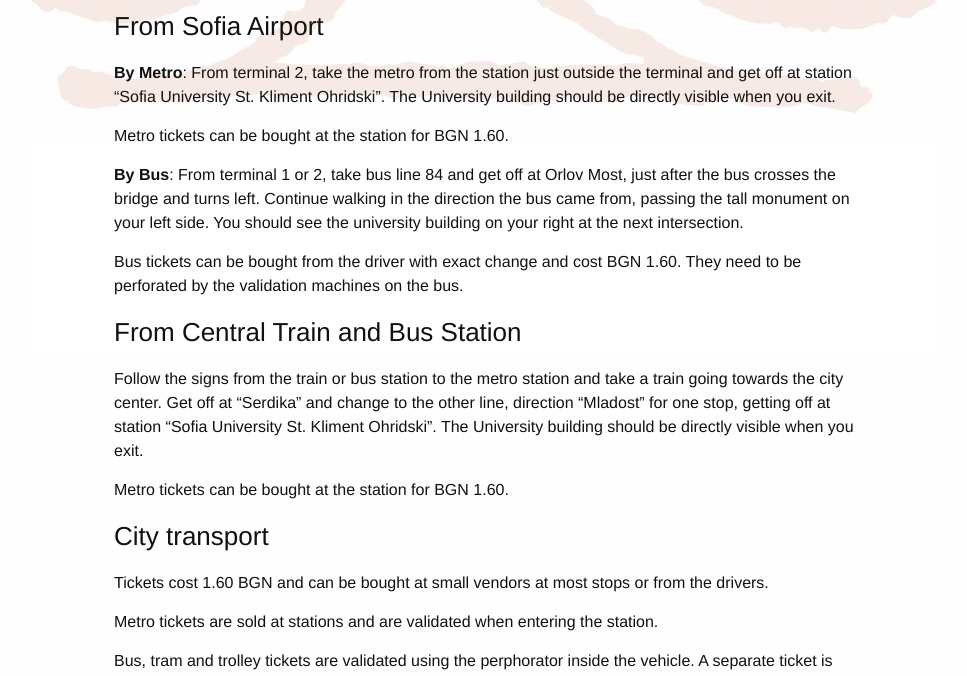
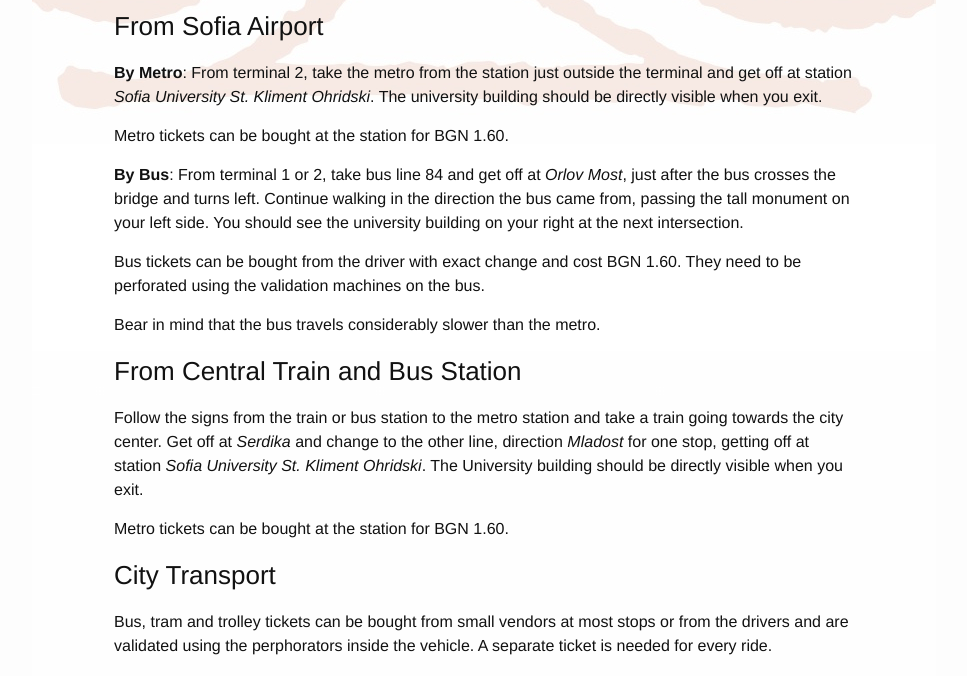
Before and after one commit to balkan-archaeology/balkan-archaeology.github.io, a Jekyll site: the page built from locations.md, in a window 1280 px wide and 1400 px high, scrolled down 653 px. Shown: the part 196-872 px from the top of the window, without its empty margins (156-1123 px from the left). Built offline with Jekyll 4.4.1, drawn with Linux system fonts in a browser that asks for light colours; some of the changed text lies outside the part shown.

Commit message:
Small edits to locations page

```diff
--- a/locations.md
+++ b/locations.md
@@ -16,42 +16,46 @@ other.
 ### From Sofia Airport
 
 **By Metro**: From terminal 2, take the metro from the station just
-outside the terminal and get off at station "Sofia University
-St. Kliment Ohridski". The University building should be directly
+outside the terminal and get off at station *Sofia University
+St. Kliment Ohridski*. The university building should be directly
 visible when you exit.
 
 Metro tickets can be bought at the station for BGN 1.60.
 
 **By Bus**: From terminal 1 or 2, take bus line 84 and get off at
-Orlov Most, just after the bus crosses the bridge and turns
+*Orlov Most*, just after the bus crosses the bridge and turns
 left. Continue walking in the direction the bus came from, passing the
 tall monument on your left side. You should see the university
 building on your right at the next intersection.
 
 Bus tickets can be bought from the driver with exact change and cost
-BGN 1.60. They need to be perforated by the validation machines on the
-bus.
+BGN 1.60. They need to be perforated using the validation machines on
+the bus.
+
+Bear in mind that the bus travels considerably slower than the metro.
 
 ### From Central Train and Bus Station
 
 Follow the signs from the train or bus station to the metro station
-and take a train going towards the city center. Get off at "Serdika"
-and change to the other line, direction "Mladost" for one stop,
-getting off at station "Sofia University St. Kliment Ohridski". The
+and take a train going towards the city center. Get off at *Serdika*
+and change to the other line, direction *Mladost* for one stop,
+getting off at station *Sofia University St. Kliment Ohridski*. The
 University building should be directly visible when you exit.
 
 Metro tickets can be bought at the station for BGN 1.60.
 
-### City transport
+### City Transport
 
-Tickets cost 1.60 BGN and can be bought at small vendors at most stops
-or from the drivers.
+Bus, tram and trolley tickets can be bought from small vendors at most
+stops or from the drivers and are validated using the perphorators
+inside the vehicle. A separate ticket is needed for every ride.
 
 Metro tickets are sold at stations and are validated when entering the
 station.
 
-Bus, tram and trolley tickets are validated using the perphorator
-inside the vehicle. A separate ticket is needed for every ride.
+Tickets cost 1.60 BGN.
+
+#### Transport Maps
 
 <a href="http://www.metrosofia.com/images/sofia-metro-lines-2016-july.png"><img style="float: center;" src="http://www.metrosofia.com/images/sofia-metro-lines-2016-july.png">
 
```
